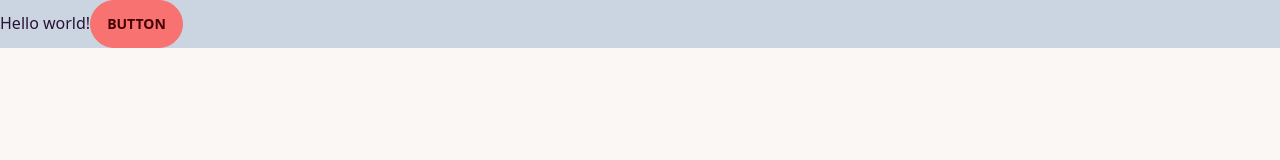
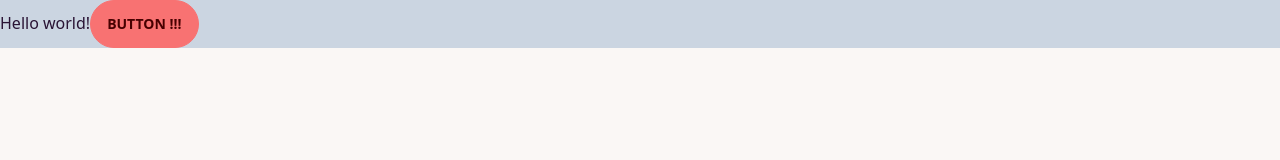
Before and after one commit to Shahinur2010/cafe-client, a React (Vite) app: page / in a window 1280 px wide. Shown: the top 160 px of the page. Built offline with nearby package versions, Linux system fonts and the light colour scheme.

Commit message:
environment local file added

```diff
--- a/src/main.jsx
+++ b/src/main.jsx
@@ -10,7 +10,7 @@ const router = createBrowserRouter([
   {
     path: "/",
     element: <div className='bg-slate-300'>Hello world!
-     <button className="btn btn-error">Button</button>
+     <button className="btn btn-error">Button !!!</button>
     </div>,
   },
 ]);
```
